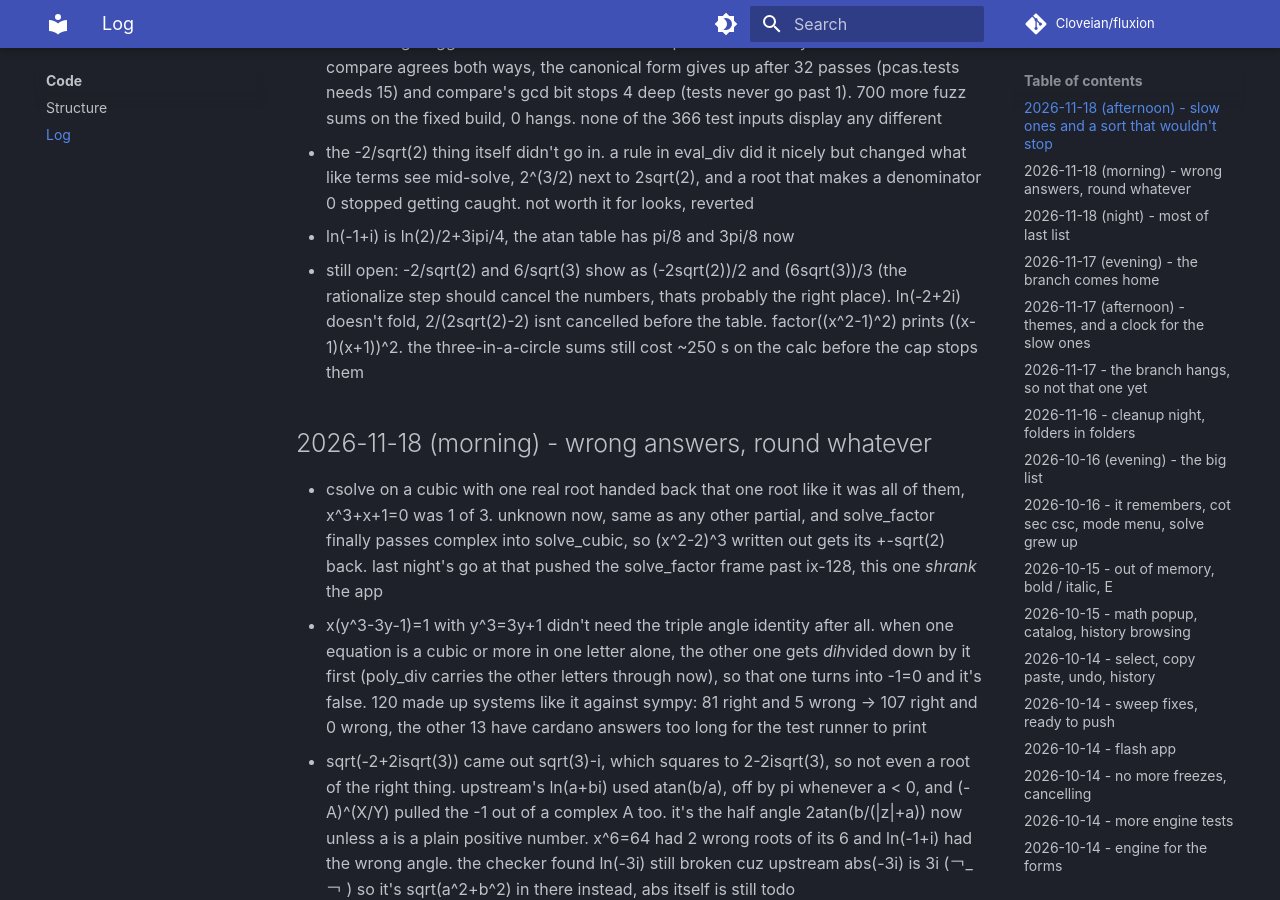
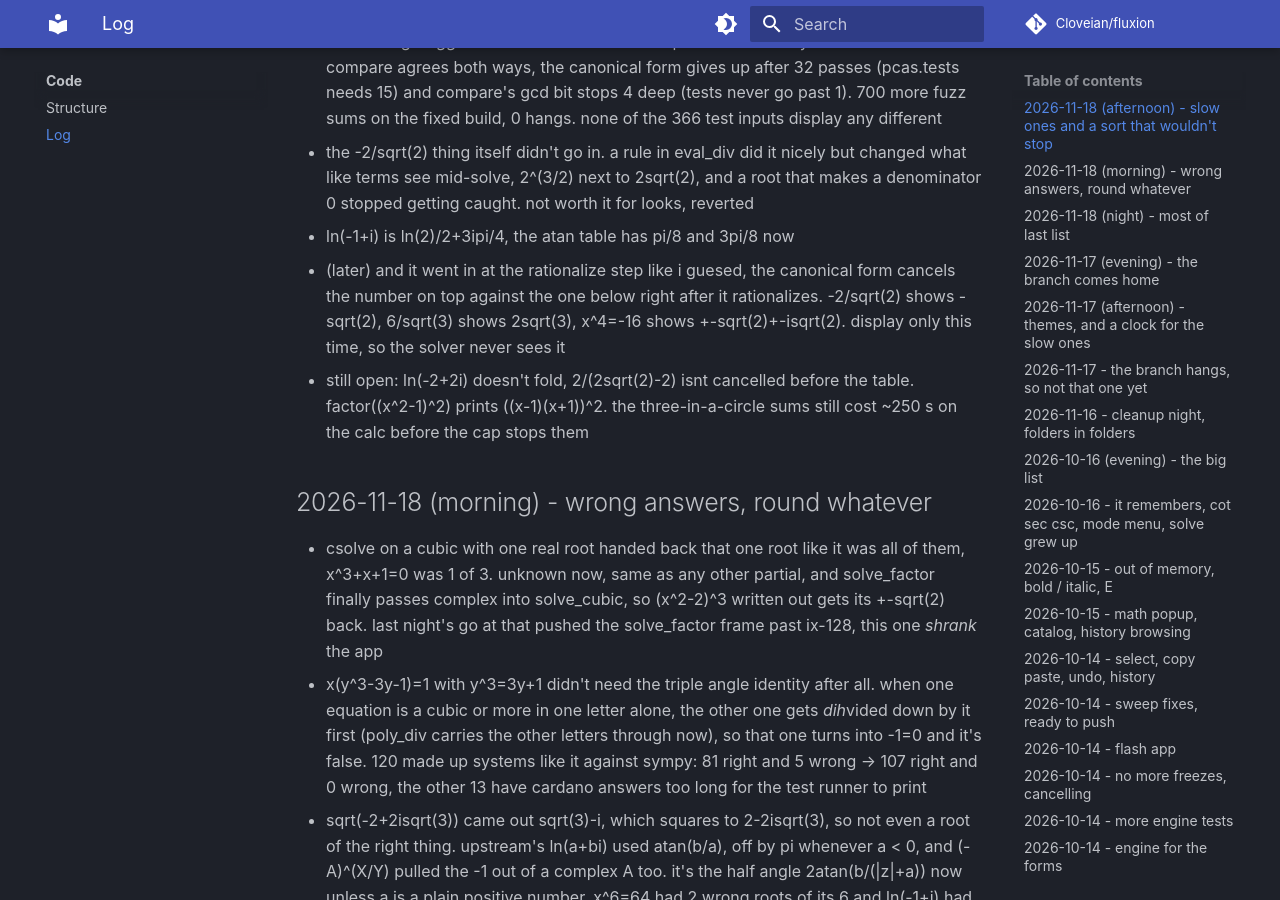
Before and after one commit to Cloveian/fluxion, an MkDocs documentation site: the page built from docs/code/log.md, in a window 1280 px wide and 900 px high, scrolled down 897 px. Built offline with MkDocs 1.6.1 and Material for MkDocs 9.7.7, drawn with Linux system fonts in a browser that asks for light colours; comment, search, counter and statistics services are not loaded.

Commit message:
log catch up, -2/sqrt(2) went in after all

```diff
--- a/docs/code/log.md
+++ b/docs/code/log.md
@@ -8,7 +8,8 @@
 - then the fun one. trying to get -2/sqrt(2) to say -sqrt(2), csolve x^4=-16's roots turned into -sqrt(2)-isqrt(2) and the canonical form (what the app runs to *show* an answer) hung on it. on HEAD too, it just never got that input before. the gcd saw sqrt(2) and 2^(1/2) as *dih*ferent things depending on which side they were on, so compare() said both terms went first and the sort swapped them forever. fixed that, wrote a little fuzz of random radical + i sums, it found 5 more: two more pairs, three terms going round in a circle (-1, -isqrt(44), -ypi/2, rock paper scissors), and compare dividing by a gcd that made things *bigger* until it was 400 terms deep. so the sort only moves a term when compare agrees both ways, the canonical form gives up after 32 passes (pcas.tests needs 15) and compare's gcd bit stops 4 deep (tests never go past 1). 700 more fuzz sums on the fixed build, 0 hangs. none of the 366 test inputs display any different
 - the -2/sqrt(2) thing itself didn't go in. a rule in eval_div did it nicely but changed what like terms see mid-solve, 2^(3/2) next to 2sqrt(2), and a root that makes a denominator 0 stopped getting caught. not worth it for looks, reverted
 - ln(-1+i) is ln(2)/2+3ipi/4, the atan table has pi/8 and 3pi/8 now
-- still open: -2/sqrt(2) and 6/sqrt(3) show as (-2sqrt(2))/2 and (6sqrt(3))/3 (the rationalize step should cancel the numbers, thats probably the right place). ln(-2+2i) doesn't fold, 2/(2sqrt(2)-2) isnt cancelled before the table. factor((x^2-1)^2) prints ((x-1)(x+1))^2. the three-in-a-circle sums still cost ~250 s on the calc before the cap stops them
+- (later) and it went in at the rationalize step like i guesed, the canonical form cancels the number on top against the one below right after it rationalizes. -2/sqrt(2) shows -sqrt(2), 6/sqrt(3) shows 2sqrt(3), x^4=-16 shows +-sqrt(2)+-isqrt(2). display only this time, so the solver never sees it
+- still open: ln(-2+2i) doesn't fold, 2/(2sqrt(2)-2) isnt cancelled before the table. factor((x^2-1)^2) prints ((x-1)(x+1))^2. the three-in-a-circle sums still cost ~250 s on the calc before the cap stops them
 
 ## 2026-11-18 (morning) - wrong answers, round whatever
 
```
